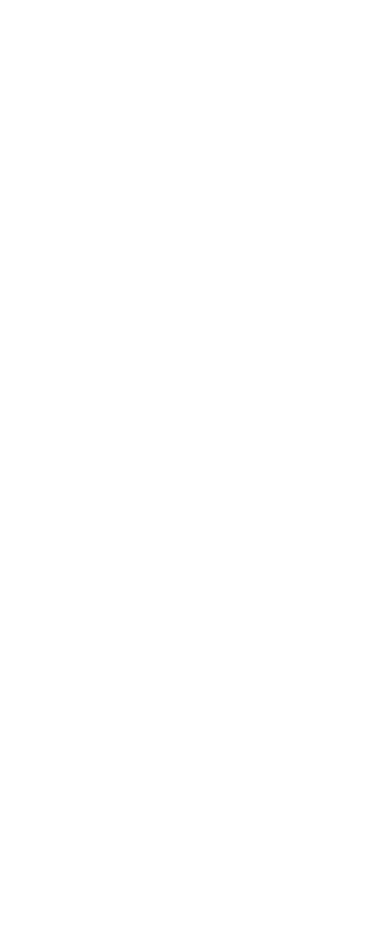
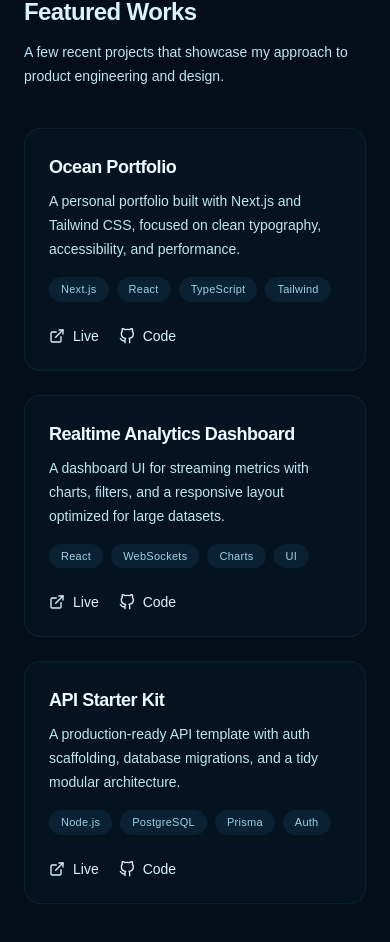
Before and after one commit to rrs301/portfolio-web-testing, a Next.js app: page / in a window 390 px wide. Shown: the part 1975-2917 px from the top of the page. Before the commit the page ends 1907 px from the top, so only its background shows below. Built offline with nearby package versions, Linux system fonts and the light colour scheme.

Commit message:
Build the Responsive Project Gallery with Ocean-Themed Cards

```diff
--- a/app/page.tsx
+++ b/app/page.tsx
@@ -1,11 +1,13 @@
 import { Hero } from "@/components/sections/Hero";
 import { TechStack } from "@/components/sections/TechStack";
+import { ProjectGallery } from "@/components/projects/ProjectGallery";
 
 export default function Home() {
   return (
     <main className="flex min-h-full flex-col">
       <Hero />
       <TechStack />
+      <ProjectGallery />
     </main>
   );
 }
--- /dev/null
+++ b/components/icons/Github.tsx
@@ -0,0 +1,14 @@
+import { createLucideIcon } from "lucide-react";
+
+// `lucide-react@1.x` doesn't ship brand icons like GitHub.
+// We still want a Lucide-style icon, so we define it locally using
+// Lucide's `createLucideIcon` helper.
+export const Github = createLucideIcon("Github", [
+    [
+        "path",
+        {
+            d: "M9 19c-5 1.5-5-2.5-7-3m14 6v-3.87a3.37 3.37 0 0 0-.94-2.61c3.14-.35 6.44-1.54 6.44-7A5.44 5.44 0 0 0 20 4.77 5.07 5.07 0 0 0 19.91 1S18.73.65 16 2.48a13.38 13.38 0 0 0-7 0C6.27.65 5.09 1 5.09 1A5.07 5.07 0 0 0 5 4.77a5.44 5.44 0 0 0-1.5 3.78c0 5.42 3.3 6.61 6.44 7A3.37 3.37 0 0 0 9 18.13V22",
+            key: "github-path",
+        },
+    ],
+]);
--- /dev/null
+++ b/components/projects/ProjectCard.tsx
@@ -0,0 +1,59 @@
+import { ExternalLink } from "lucide-react";
+
+import type { Project } from "@/lib/data";
+import { Github } from "@/components/icons/Github";
+
+type ProjectCardProps = {
+    project: Project;
+};
+
+export function ProjectCard({ project }: ProjectCardProps) {
+    return (
+        <article
+            className="group relative flex h-full flex-col justify-between gap-6 rounded-2xl border border-ocean-800/50 bg-ocean-900/40 p-6 transition-colors duration-200 hover:border-ocean-400 hover:shadow-[0_0_20px_rgba(14,165,233,0.15)]"
+        >
+            <div className="flex flex-col gap-4">
+                <header className="flex flex-col gap-2">
+                    <h3 className="text-lg font-semibold tracking-tight text-ocean-50">
+                        {project.title}
+                    </h3>
+                    <p className="text-sm leading-6 text-ocean-200">
+                        {project.description}
+                    </p>
+                </header>
+
+                <ul className="flex flex-wrap gap-2" aria-label="Project tags">
+                    {project.tags.map((tag) => (
+                        <li
+                            key={tag}
+                            className="rounded-full bg-ocean-800/50 px-3 py-1 text-[11px] font-medium tracking-wide text-ocean-300"
+                        >
+                            {tag}
+                        </li>
+                    ))}
+                </ul>
+            </div>
+
+            <footer className="flex items-center gap-5">
+                <a
+                    href={project.link}
+                    target="_blank"
+                    rel="noreferrer"
+                    className="inline-flex items-center gap-2 text-sm font-medium text-ocean-100 transition-colors hover:text-ocean-50 focus-visible:outline focus-visible:outline-2 focus-visible:outline-offset-2 focus-visible:outline-ocean-400/40"
+                >
+                    <ExternalLink className="h-4 w-4" aria-hidden />
+                    <span>Live</span>
+                </a>
+                <a
+                    href={project.githubLink}
+                    target="_blank"
+                    rel="noreferrer"
+                    className="inline-flex items-center gap-2 text-sm font-medium text-ocean-100 transition-colors hover:text-ocean-50 focus-visible:outline focus-visible:outline-2 focus-visible:outline-offset-2 focus-visible:outline-ocean-400/40"
+                >
+                    <Github className="h-4 w-4" aria-hidden />
+                    <span>Code</span>
+                </a>
+            </footer>
+        </article>
+    );
+}
--- /dev/null
+++ b/components/projects/ProjectGallery.tsx
@@ -0,0 +1,26 @@
+import { PROJECTS } from "@/lib/data";
+
+import { ProjectCard } from "@/components/projects/ProjectCard";
+
+export function ProjectGallery() {
+    return (
+        <section className="relative bg-ocean-950 text-ocean-50" id="work">
+            <div className="mx-auto w-full max-w-6xl px-6 py-16 sm:py-20 lg:px-8">
+                <div className="flex flex-col gap-3">
+                    <h2 className="text-2xl font-semibold tracking-tight text-ocean-100 sm:text-3xl">
+                        Featured Works
+                    </h2>
+                    <p className="max-w-prose text-sm leading-6 text-ocean-200 sm:text-base">
+                        A few recent projects that showcase my approach to product engineering and design.
+                    </p>
+                </div>
+
+                <div className="mt-10 grid grid-cols-1 gap-6 lg:grid-cols-2">
+                    {PROJECTS.map((project) => (
+                        <ProjectCard key={project.title} project={project} />
+                    ))}
+                </div>
+            </div>
+        </section>
+    );
+}
--- /dev/null
+++ b/lib/data.ts
@@ -0,0 +1,34 @@
+export type Project = {
+    title: string;
+    description: string;
+    tags: string[];
+    link: string;
+    githubLink: string;
+};
+
+export const PROJECTS: readonly Project[] = [
+    {
+        title: "Ocean Portfolio",
+        description:
+            "A personal portfolio built with Next.js and Tailwind CSS, focused on clean typography, accessibility, and performance.",
+        tags: ["Next.js", "React", "TypeScript", "Tailwind"],
+        link: "https://example.com/portfolio",
+        githubLink: "https://github.com/example/ocean-portfolio",
+    },
+    {
+        title: "Realtime Analytics Dashboard",
+        description:
+            "A dashboard UI for streaming metrics with charts, filters, and a responsive layout optimized for large datasets.",
+        tags: ["React", "WebSockets", "Charts", "UI"],
+        link: "https://example.com/analytics",
+        githubLink: "https://github.com/example/realtime-analytics",
+    },
+    {
+        title: "API Starter Kit",
+        description:
+            "A production-ready API template with auth scaffolding, database migrations, and a tidy modular architecture.",
+        tags: ["Node.js", "PostgreSQL", "Prisma", "Auth"],
+        link: "https://example.com/api-starter",
+        githubLink: "https://github.com/example/api-starter-kit",
+    },
+] as const;
```
